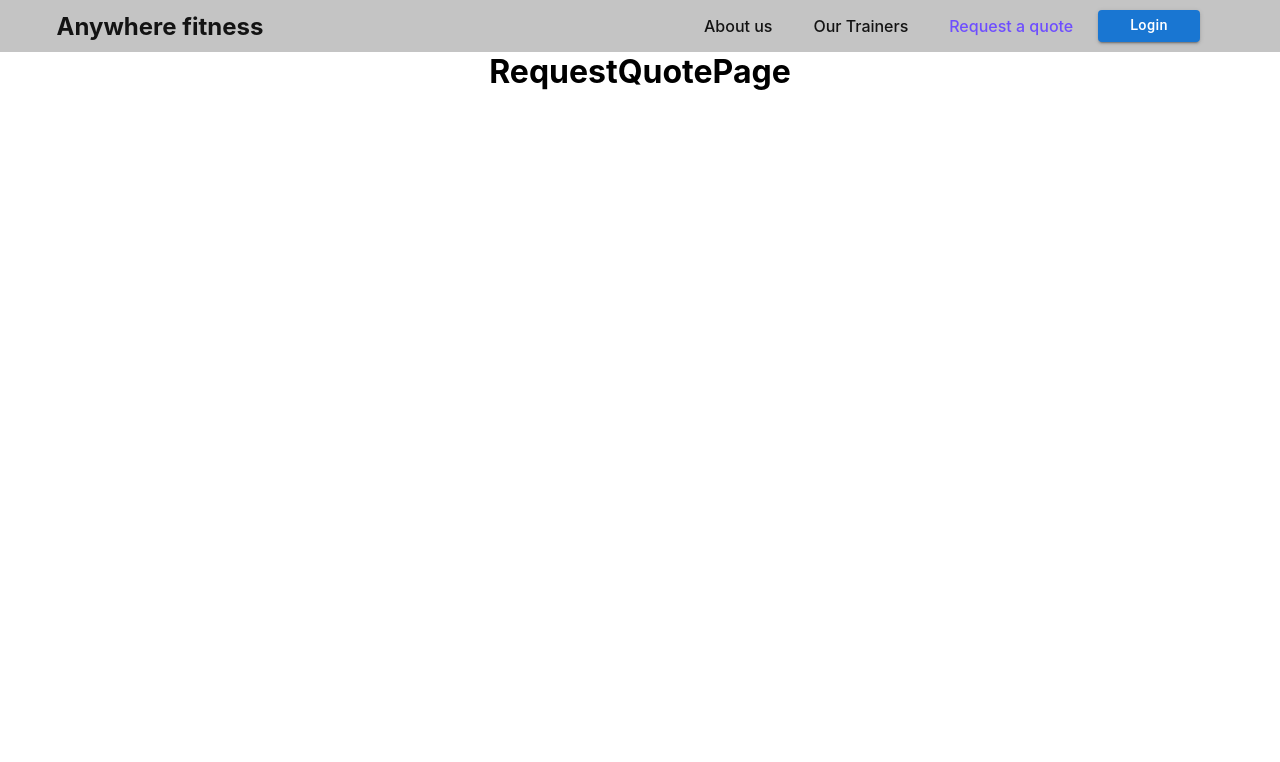
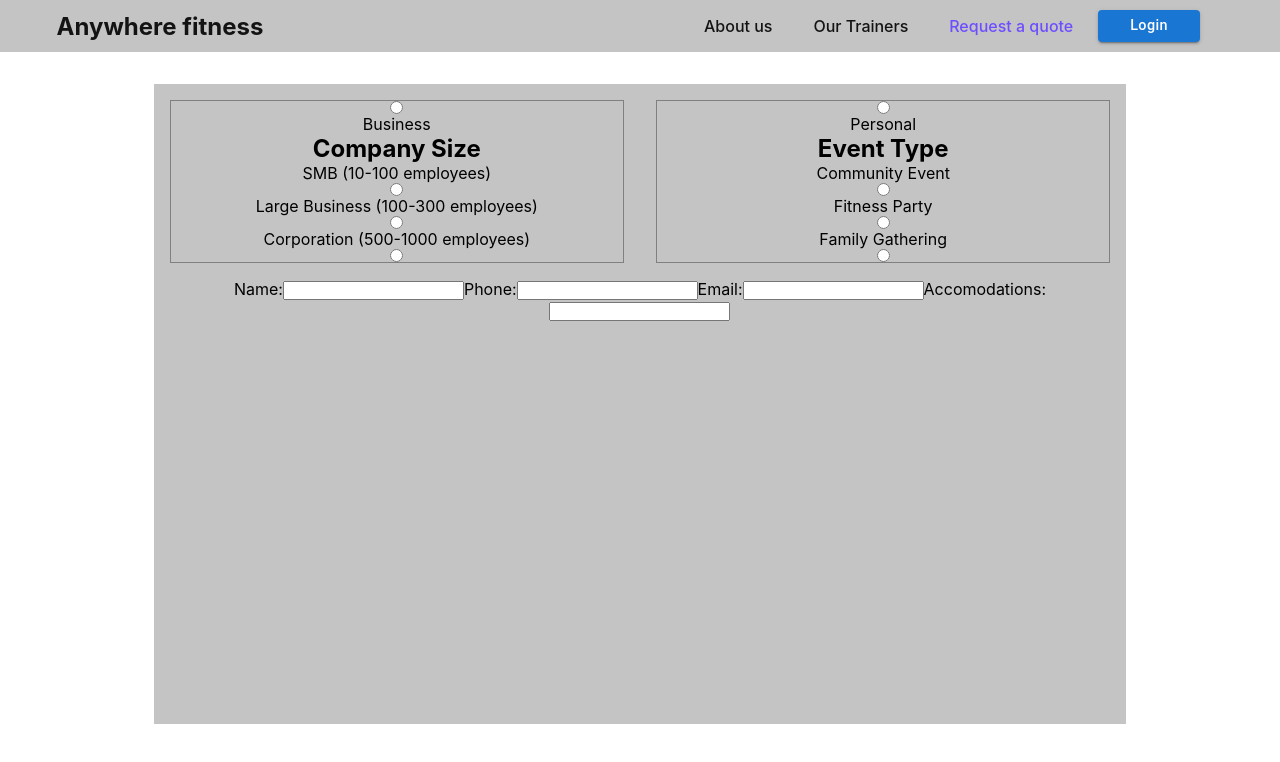
Before and after one commit to Anywhere-Fitness-Marcel-Tim/Front-end, a React (Create React App) app: page /quotes in a window 1280 px wide. Shown: the top 762 px of the page. Built offline with nearby package versions, Linux system fonts and the light colour scheme.

Commit message:
adding some styles to quotes

```diff
--- a/src/App.js
+++ b/src/App.js
@@ -2,6 +2,7 @@ import './App.css';
 import './styles/header.css'
 import './styles/about.css'
 import './styles/trainer.css'
+import './styles/quotes.css'
 import AboutUs from './pages/AboutUs'
 import TrainersPage from './pages/TrainersPage';
 import RequestQuotePage from './pages/RequestQuotePage';
--- a/src/actions/index.js
+++ b/src/actions/index.js
@@ -1,6 +1,7 @@
 export const LOADING = 'LOADING'
 export const SUCCESS = 'SUCCESS'
 export const ERROR = 'ERROR'
+export const LOGGED_IN = 'LOGGED_IN'
 
 export const loading = () => {
     return {type: LOADING}
@@ -13,3 +14,7 @@ export const success = (data) => {
 export const error = (err) => {
     return {type: ERROR, payload: err}
 }
+
+export const loggedIn = () => {
+    return {type: LOGGED_IN}
+}
--- a/src/pages/RequestQuotePage.js
+++ b/src/pages/RequestQuotePage.js
@@ -2,8 +2,41 @@ import React from 'react'
 
 function RequestQuotePage() {
   return (
-    <div>
-        <h1>RequestQuotePage</h1>
+    <div className='quotes-container'>
+        <div className='quotes-card'>
+          <div className='options'>
+            <div className='business-options'>
+              <input className='' type='radio' value='Business' name='session-type' /> Business
+              <h2>Company Size</h2>
+              <label>SMB (10-100 employees)</label>
+              <input className='' type='radio' value='SMB' name='company-size' />
+              <label>Large Business (100-300 employees)</label>
+              <input className='' type='radio' value='Large' name='company-size' />
+              <label>Corporation (500-1000 employees)</label>
+              <input className='' type='radio' value='Corp' name='company-size' />
+            </div>
+            <div className='personal-options'>
+            <input className='' type='radio' value='Personal' name='session-type' /> Personal
+              <h2>Event Type</h2>
+              <label>Community Event</label>
+              <input className='' type='radio' value='comm-event' name='evt-type' />
+              <label>Fitness Party</label>
+              <input className='' type='radio' value='fitness-party' name='evt-type' />
+              <label>Family Gathering</label>
+              <input className='' type='radio' value='family-gathering' name='evt-type' />
+            </div>
+          </div>
+          <div className='contact-info'>
+            <label>Name:</label>
+            <input className='' type='text' value='' name='name' />
+            <label>Phone:</label>
+            <input className='' type='text' value='' name='Phone' />
+            <label>Email:</label>
+            <input className='' type='text' value='' name='email' />
+            <label>Accomodations:</label>
+            <input className='' type='text' value='' name='accomodations' />
+          </div>
+        </div>
     </div>
   )
 }
--- a/src/pages/TrainersPage.js
+++ b/src/pages/TrainersPage.js
@@ -35,7 +35,7 @@ function TrainersPage(props) {
               </div>
               <div className='bio'>
                 <h3>Bio</h3>
-                <p>Culpa anim labore aliquip labore consequat ad duis cupidatat. Veniam deserunt culpa labore cillum eu commodo non pariatur quis minim ex non. Labore eu voluptate aute nulla labore incididunt quis reprehenderit aliqua quis ex non.</p>
+                <p>Culpa anim labore aliquip labore consequat ad duis cupidatat. Veniam deserunt culpa labore cillum eu commodo non pariatur quis minim ex non.</p>
               </div>
               <div className='location'>
                 <h3>Location</h3>
--- a/src/reducers/index.js
+++ b/src/reducers/index.js
@@ -3,6 +3,7 @@ import {LOADING, SUCCESS, ERROR} from '../actions'
 export const initialState = {
     results: [],
     loading: false,
+    isLoggedIn: false,
     error: ''
 }
 export const reducer = (state = initialState, action)=>{
--- /dev/null
+++ b/src/styles/quotes.css
@@ -0,0 +1,31 @@
+.quotes-container {
+    display: flex;
+    justify-content: center;
+    align-items: center;
+    margin: 2rem;
+}
+
+.quotes-card {
+    display: flex;
+    flex-direction: column;
+    height: 80vh;
+    background: #c4c4c4;
+    width: 80%;
+}
+
+.options{
+    width: 100%;
+    display: flex;
+}
+
+.business-options,
+.personal-options{
+    display: flex;
+    border: 1px solid grey;
+    width: 50%;
+    flex-direction: column;
+    flex-wrap: wrap;
+    justify-content: center;
+    align-items: center;
+    margin: 1rem;
+}
--- a/src/styles/trainer.css
+++ b/src/styles/trainer.css
@@ -13,10 +13,16 @@
     display: flex;
     justify-content: center;
     align-items: center;
+    background: linear-gradient(100deg,#c4c4c4, #f1d4d4)
+}
+
+.view-profile:hover{
+    border: 1px solid rgba(158,176,211,1);
 }
 
 .trainer-card div {
-    width: 25%;
+    width: 30%;
+    padding: 1rem;
 }
 
 .view-profile {
```
